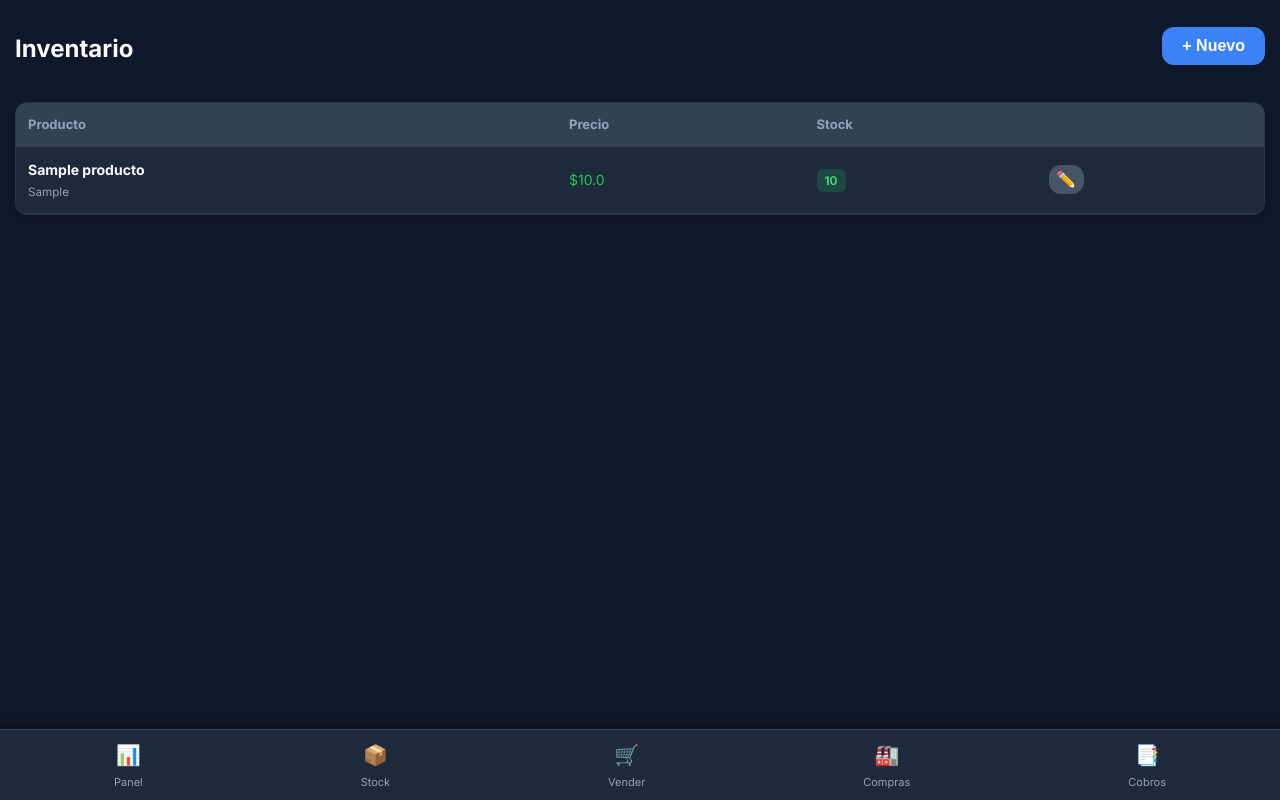
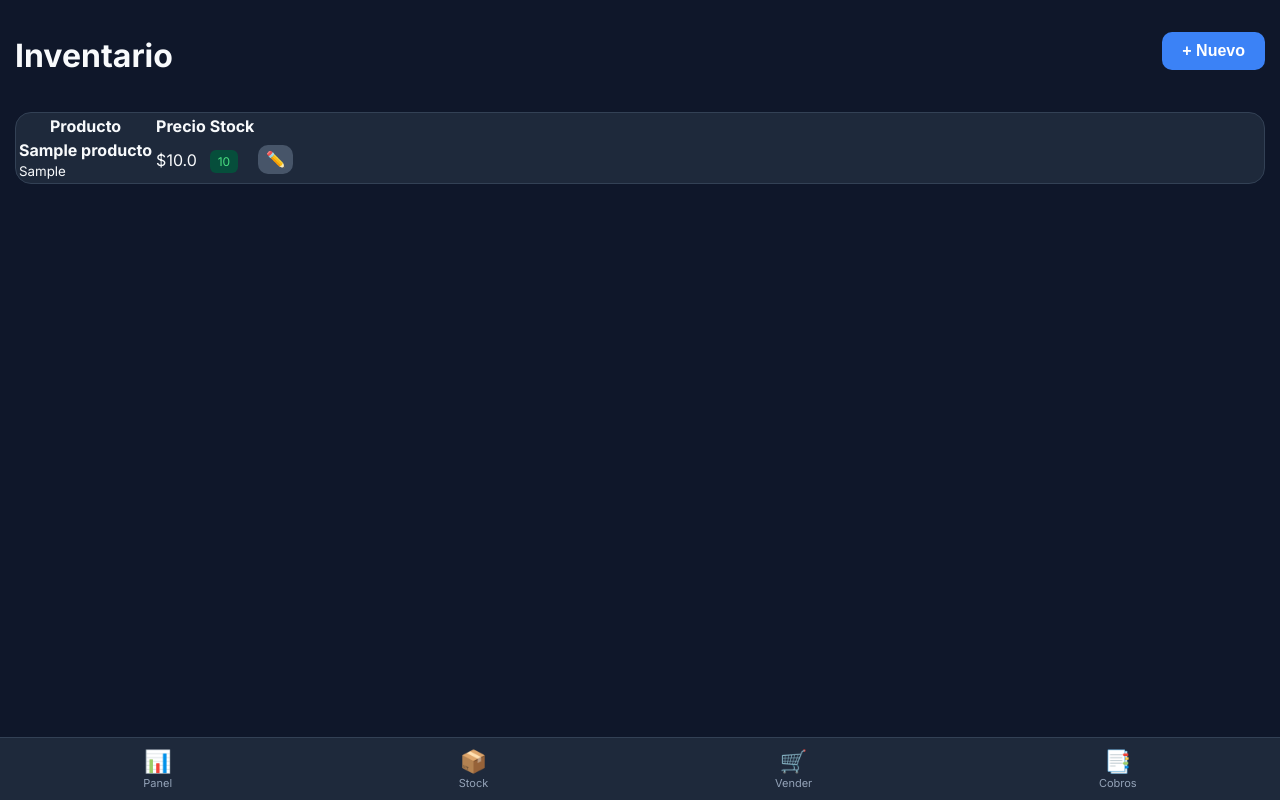
Before and after one commit to nicomartinezytm-pixel/distribuidora, a Flask app: page / in a window 1280 px wide. Run offline with Flask 3, Linux system fonts and the light colour scheme; tables that the repository leaves empty hold one stand-in row (values such as "Sample post").

Commit message:
Update base.html

```diff
--- a/templates/base.html
+++ b/templates/base.html
@@ -3,124 +3,28 @@
 <head>
     <meta charset="UTF-8">
     <meta name="viewport" content="width=device-width, initial-scale=1.0, maximum-scale=1.0, user-scalable=no">
-    <title>Sistema de Gestión</title>
-    <!-- Google Fonts para que se vea más profesional -->
+    <title>Gestión PRO</title>
     <link href="https://fonts.googleapis.com/css2?family=Inter:wght@400;600;700&display=swap" rel="stylesheet">
     <style>
-        :root {
-            --bg: #0f172a;
-            --card: #1e293b;
-            --accent: #3b82f6;
-            --text: #f8fafc;
-            --text-muted: #94a3b8;
-            --success: #22c55e;
-            --danger: #ef4444;
-        }
-
+        :root { --bg: #0f172a; --card: #1e293b; --accent: #3b82f6; --text: #f8fafc; }
         * { box-sizing: border-box; -webkit-tap-highlight-color: transparent; }
-
-        body {
-            font-family: 'Inter', sans-serif;
-            background: var(--bg);
-            color: var(--text);
-            margin: 0;
-            padding: 0;
-            line-height: 1.5;
-        }
-
-        /* Menú Inferior Estilo App Movil */
-        nav {
-            background: var(--card);
-            padding: 10px 5px;
-            display: flex;
-            justify-content: space-around;
-            position: fixed;
-            bottom: 0;
-            width: 100%;
-            z-index: 1000;
-            border-top: 1px solid #334155;
-            box-shadow: 0 -4px 10px rgba(0,0,0,0.3);
-        }
-
-        nav a {
-            color: var(--text-muted);
-            text-decoration: none;
-            font-size: 11px;
-            display: flex;
-            flex-direction: column;
-            align-items: center;
-            gap: 4px;
-            transition: 0.3s;
-        }
-
-        nav a.active, nav a:hover { color: var(--accent); }
-
-        .icon { font-size: 20px; }
-
-        /* Contenedor Principal */
-        .container {
-            max-width: 100%;
-            margin: 0 auto;
-            padding: 15px 15px 100px 15px; /* Espacio abajo para que el menú no tape nada */
-        }
-
-        h1 { font-size: 24px; font-weight: 700; margin-bottom: 20px; color: var(--text); }
-
-        /* Tarjetas Estilizadas */
-        .card {
-            background: var(--card);
-            padding: 18px;
-            border-radius: 16px;
-            border: 1px solid rgba(255,255,255,0.05);
-            margin-bottom: 15px;
-            box-shadow: 0 4px 6px -1px rgba(0, 0, 0, 0.1);
-        }
-
-        /* Inputs y Botones "Fat Finger" (para dedos grandes) */
-        input, select, button {
-            width: 100%;
-            padding: 14px;
-            border-radius: 12px;
-            border: 1px solid #334155;
-            background: #0f172a;
-            color: white;
-            font-size: 16px; /* Evita que el iPhone haga zoom automático */
-            margin-bottom: 10px;
-        }
-
-        button {
-            background: var(--accent);
-            font-weight: 600;
-            border: none;
-            cursor: pointer;
-            transition: transform 0.1s;
-        }
-
-        button:active { transform: scale(0.98); }
-
-        /* Tablas adaptables */
-        .table-container { overflow-x: auto; border-radius: 12px; }
-        table { width: 100%; border-collapse: collapse; min-width: 500px; }
-        th { background: #334155; color: var(--text-muted); padding: 12px; text-align: left; font-size: 13px; }
-        td { padding: 12px; border-bottom: 1px solid rgba(255,255,255,0.05); font-size: 14px; }
-
-        /* Etiquetas de estado */
-        .badge { padding: 4px 8px; border-radius: 6px; font-size: 12px; font-weight: 600; }
-        .pagado { background: rgba(34, 197, 94, 0.2); color: #4ade80; }
-        .fiado { background: rgba(239, 68, 68, 0.2); color: #f87171; }
-
+        body { font-family: 'Inter', sans-serif; background: var(--bg); color: var(--text); margin: 0; padding-bottom: 80px; }
+        .container { padding: 15px; }
+        .card { background: var(--card); padding: 15px; border-radius: 16px; margin-bottom: 15px; border: 1px solid #334155; }
+        nav { background: var(--card); position: fixed; bottom: 0; width: 100%; display: flex; justify-content: space-around; padding: 10px 0; border-top: 1px solid #334155; z-index: 1000; }
+        nav a { color: #94a3b8; text-decoration: none; font-size: 11px; text-align: center; }
+        .icon { font-size: 22px; display: block; margin-bottom: 2px; }
+        input, select, button { width: 100%; padding: 12px; border-radius: 10px; border: 1px solid #334155; background: #0f172a; color: white; font-size: 16px; margin-bottom: 10px; }
+        button { background: var(--accent); border: none; font-weight: bold; cursor: pointer; }
+        .badge { padding: 4px 8px; border-radius: 6px; font-size: 12px; background: #064e3b; color: #4ade80; }
     </style>
 </head>
 <body>
-    <div class="container">
-        {% block content %}{% endblock %}
-    </div>
-
+    <div class="container">{% block content %}{% endblock %}</div>
     <nav>
         <a href="/dashboard"><span class="icon">📊</span>Panel</a>
         <a href="/"><span class="icon">📦</span>Stock</a>
         <a href="/vender"><span class="icon">🛒</span>Vender</a>
-        <a href="/compras"><span class="icon">🏭</span>Compras</a>
         <a href="/boletas"><span class="icon">📑</span>Cobros</a>
     </nav>
 </body>
```
